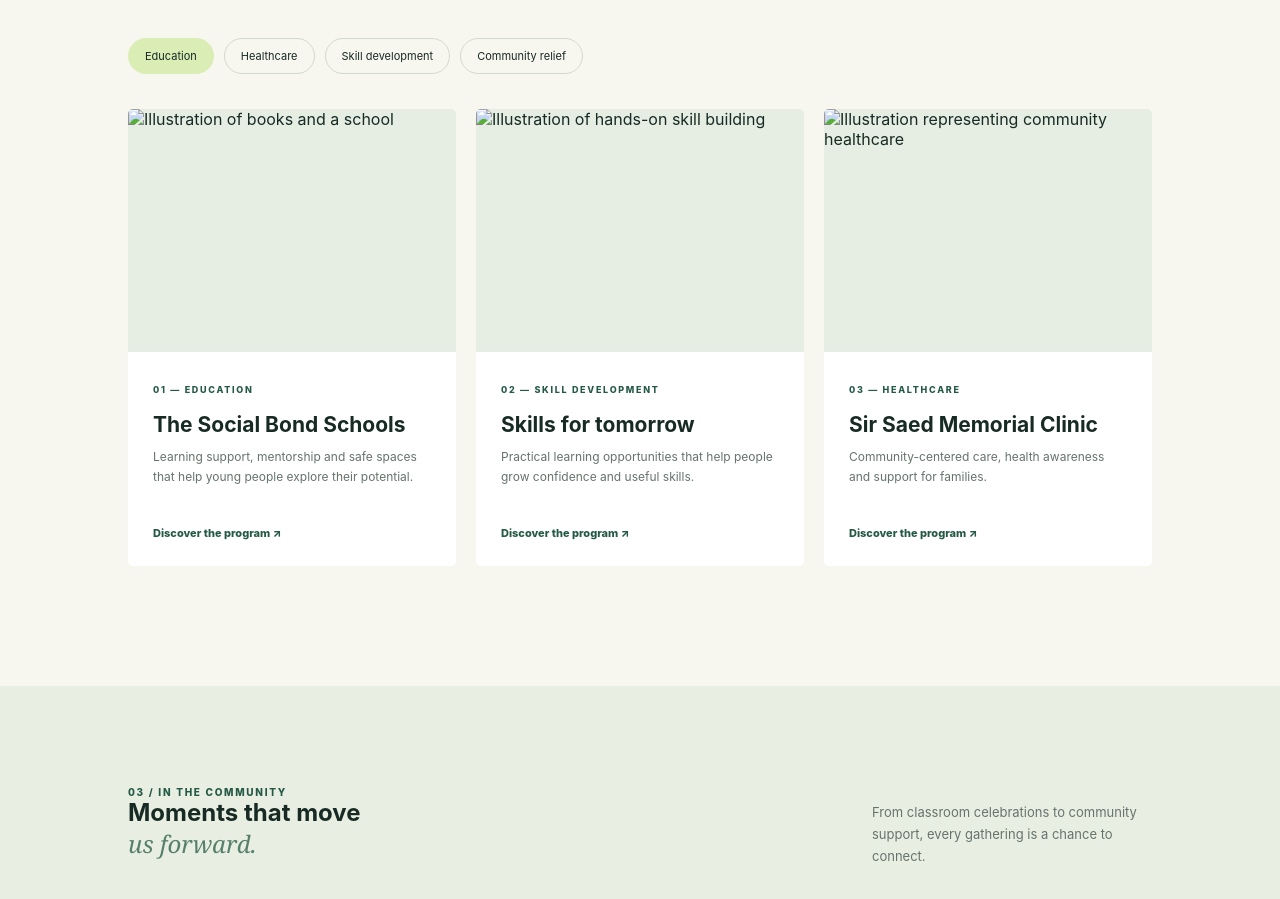
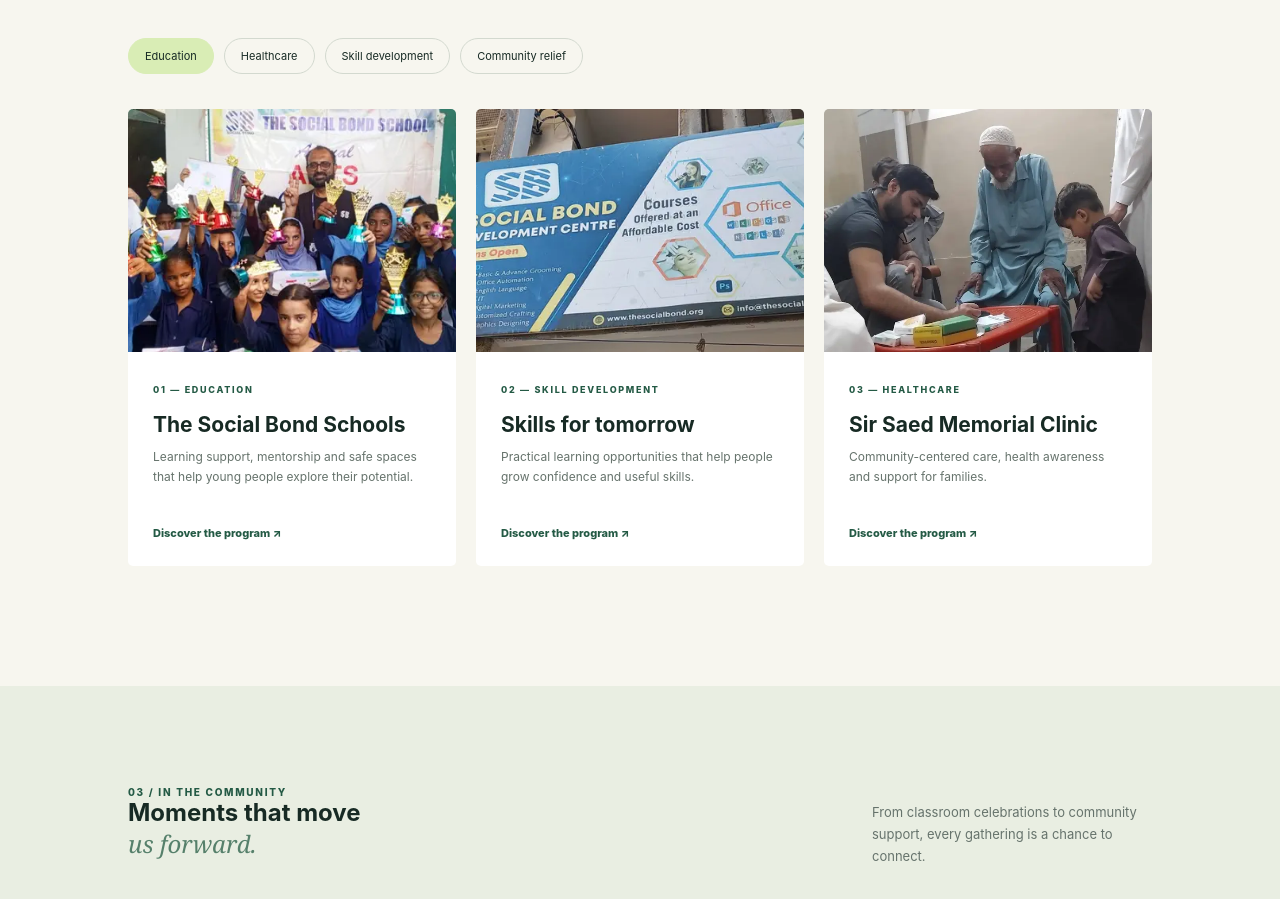
Before and after one commit to faizanshy/thesocialbondschool, a plain HTML site: page index.html in a window 1280 px wide. Shown: the part 1983-2882 px from the top of the page. Drawn offline with Linux system fonts and the light colour scheme.

Commit message:
index.html

```diff
--- a/index.html
+++ b/index.html
@@ -18,7 +18,7 @@
 <section id="about" class="intro section"><div class="section-tag">01 / WHO WE ARE</div><div><h2>Small acts. Shared hope.<br><em>A future with room for everyone.</em></h2><p class="lead">We work alongside communities to widen access to opportunity and help people build a future with dignity, equality and hope.</p><div class="mission-grid"><article><span>OUR VISION</span><h3>A society where every person and community can flourish.</h3></article><article><span>OUR MISSION</span><h3>Joining hands to help underserved communities shape a brighter future.</h3></article></div></div></section>
 <section class="pillars"><article><b>01</b><h3>Empower communities</h3><p>Supporting resilient neighborhoods through locally rooted initiatives.</p></article><article><b>02</b><h3>Support education</h3><p>Creating access to learning, mentorship and meaningful resources.</p></article><article><b>03</b><h3>Drive lasting change</h3><p>Working together on practical, long-term community solutions.</p></article></section>
 <section id="programs" class="section programs"><div class="section-tag">02 / OUR FOCUS</div><div class="section-heading"><h2>Where care becomes<br><em>collective action.</em></h2><p>Our work focuses on essential foundations for a thriving community.</p></div><div class="category-row"><span>Education</span><span>Healthcare</span><span>Skill development</span><span>Community relief</span></div>
-<div class="campaign-grid"><article class="campaign"><img src="assets/education.svg" alt="Illustration of books and a school"><div class="campaign-info"><span>01 — EDUCATION</span><h3>The Social Bond Schools</h3><p>Learning support, mentorship and safe spaces that help young people explore their potential.</p><a href="#contact">Discover the program ↗</a></div></article><article class="campaign"><img src="assets/skills.svg" alt="Illustration of hands-on skill building"><div class="campaign-info"><span>02 — SKILL DEVELOPMENT</span><h3>Skills for tomorrow</h3><p>Practical learning opportunities that help people grow confidence and useful skills.</p><a href="#contact">Discover the program ↗</a></div></article><article class="campaign"><img src="assets/health.svg" alt="Illustration representing community healthcare"><div class="campaign-info"><span>03 — HEALTHCARE</span><h3>Sir Saed Memorial Clinic</h3><p>Community-centered care, health awareness and support for families.</p><a href="#contact">Discover the program ↗</a></div></article></div></section>
+<div class="campaign-grid"><article class="campaign"><img src="school.png" alt="Illustration of books and a school"><div class="campaign-info"><span>01 — EDUCATION</span><h3>The Social Bond Schools</h3><p>Learning support, mentorship and safe spaces that help young people explore their potential.</p><a href="#contact">Discover the program ↗</a></div></article><article class="campaign"><img src="bill.png" alt="Illustration of hands-on skill building"><div class="campaign-info"><span>02 — SKILL DEVELOPMENT</span><h3>Skills for tomorrow</h3><p>Practical learning opportunities that help people grow confidence and useful skills.</p><a href="#contact">Discover the program ↗</a></div></article><article class="campaign"><img src="healthcare.png" alt="Illustration representing community healthcare"><div class="campaign-info"><span>03 — HEALTHCARE</span><h3>Sir Saed Memorial Clinic</h3><p>Community-centered care, health awareness and support for families.</p><a href="#contact">Discover the program ↗</a></div></article></div></section>
 <section id="activities" class="activities"><div class="section-tag">03 / IN THE COMMUNITY</div><div class="section-heading"><h2>Moments that move<br><em>us forward.</em></h2><p>From classroom celebrations to community support, every gathering is a chance to connect.</p></div><div class="activity-list"><div><span>EDUCATION · COMMUNITY</span><h3>Annual Day & student celebration</h3><small>Karachi, Pakistan</small></div><div><span>RELIEF · COMMUNITY</span><h3>Community essentials market</h3><small>Karachi, Pakistan</small></div><div><span>LEARNING · YOUTH</span><h3>Science exhibition & discovery</h3><small>Karachi, Pakistan</small></div></div></section>
 <section id="impact" class="impact"><div><span class="eyebrow">04 / OUR SHARED IMPACT</span><h2>Progress is something<br>we make <em>together.</em></h2><p>Every volunteer, educator, partner and supporter helps make opportunity more accessible.</p></div><div class="impact-stats"><div><strong>20+</strong><span>Scholarship programs*</span></div><div><strong>1,700+</strong><span>Students reached*</span></div><small>*Figures displayed on the reference website; confirm current figures before publishing.</small></div></section>
 <section class="quote"><span>“</span><h2>When a community has the chance to learn, grow and care for one another, change becomes shared.</h2><p>THE SOCIAL BOND — COMMUNITY-LED CHANGE</p></section>
```
